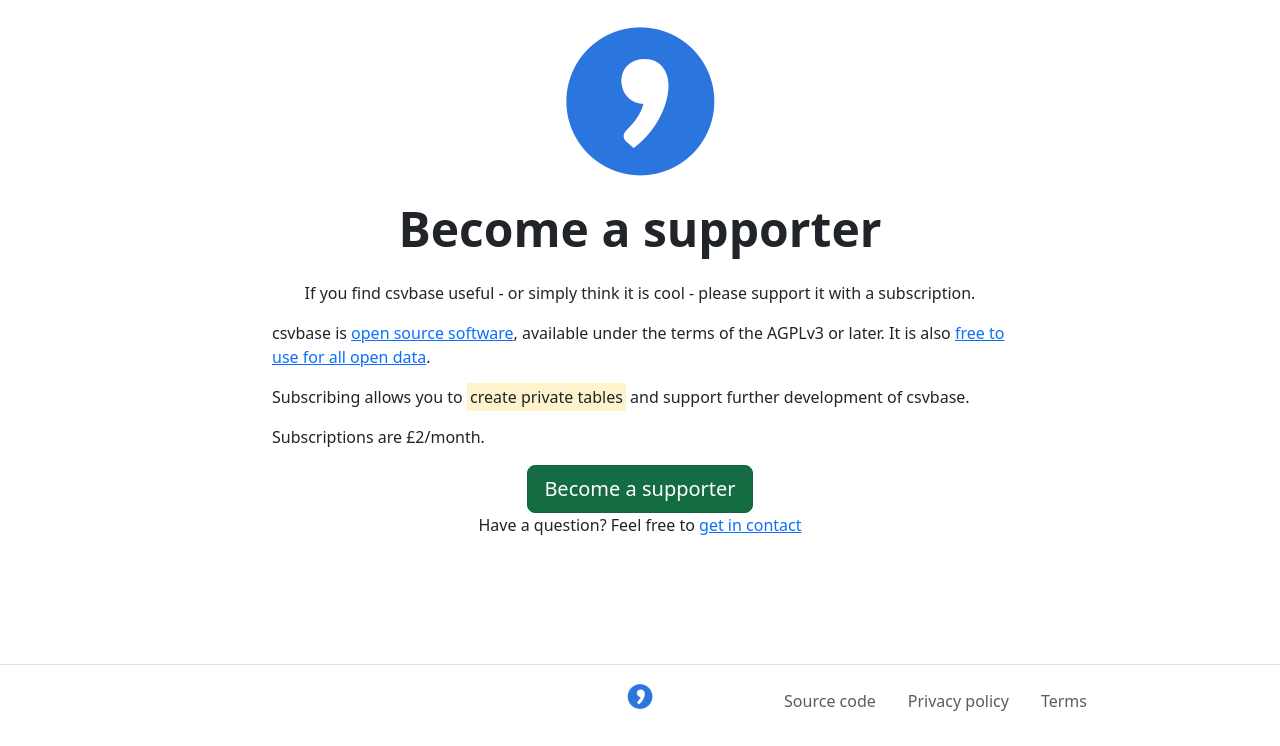
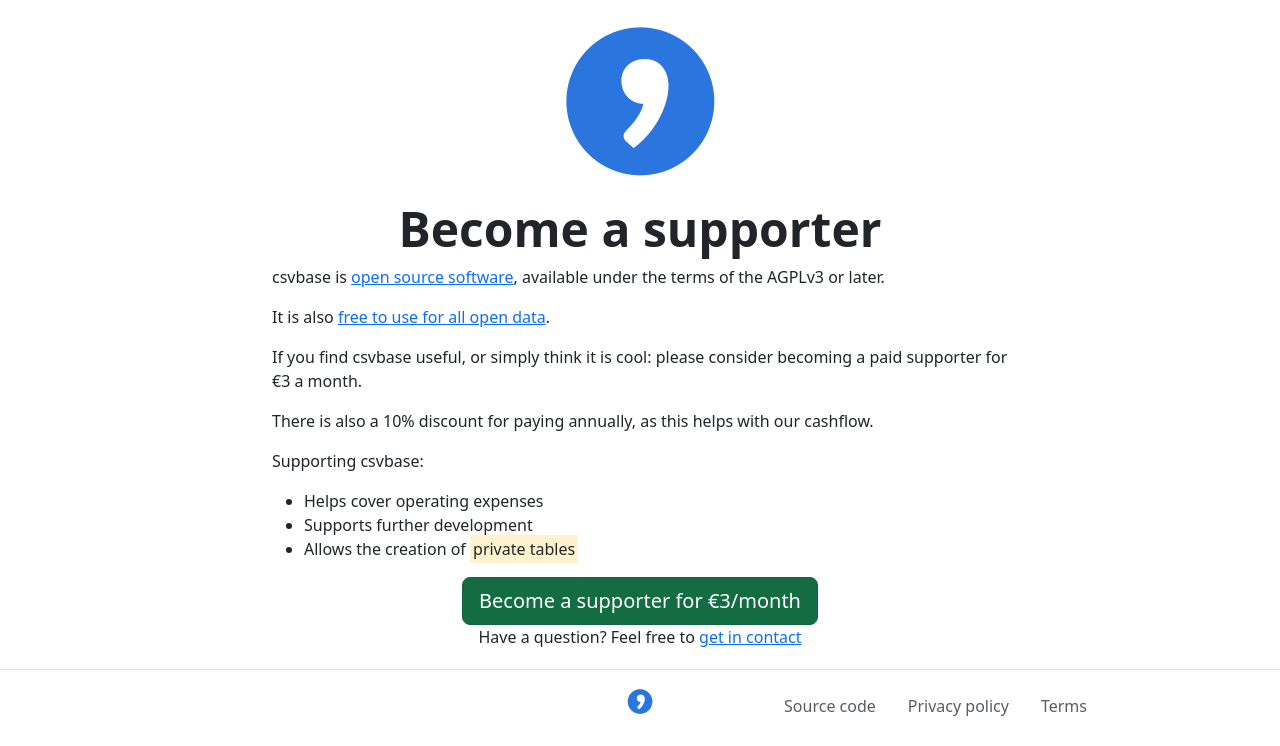
Before and after one commit to calpaterson/csvbase, a Flask app: template csvbase/web/billing/templates/pricing.html in a window 1280 px wide. Shown: the part 59-805 px from the top of the page. Before the commit the page ends 770 px from the top, so only its background shows below. Run offline with Flask 3, Linux system fonts and the light colour scheme; the template is opened without the code that fills it, so the values that code supplies are empty; parts of the project's set-up code (start-up, migrations or seed data) failed here and were passed over; some libraries are stand-ins or nearby versions.

Commit message:
Switch support over to euros for new supporters

```diff
--- a/csvbase/web/billing/templates/pricing.html
+++ b/csvbase/web/billing/templates/pricing.html
@@ -13,25 +13,31 @@
       </div>
     </div>
   </div>
-
-  <div class="row">
-    <div class="col-12 text-center">
-      <div class="my-3">
-        If you find csvbase useful - or simply think it is cool - please support it with a subscription.
-      </div>
-    </div>
-  </div>
-
   <div class="row">
     <div class="col-lg-8 offset-lg-2">
       <p>
-        csvbase is <a href="https://github.com/calpaterson/csvbase">open source software</a>, available under the terms of the AGPLv3 or later.  It is also <a href="/faq/usage">free to use for all open data</a>.
+        csvbase is <a href="https://github.com/calpaterson/csvbase">open
+        source software</a>, available under the terms of the AGPLv3 or
+        later.
       </p>
       <p>
-        Subscribing allows you to <mark>create private tables</mark> and support further development of csvbase.
+        It is also <a href="/faq/usage">free to use for all open data</a>.
       </p>
       <p>
-        Subscriptions are £2/month.
+        If you find csvbase useful, or simply think it is cool: please consider
+        becoming a paid supporter for €3 a month.
+      </p>
+      <p>
+        There is also a 10% discount for paying annually, as this helps with our
+        cashflow.
+      </p>
+      <p>Supporting csvbase:
+        <ul>
+          <li>Helps cover operating expenses</li>
+          <li>Supports further development</li>
+          <li>Allows the creation of <mark>private tables</mark></li>
+        </ul>
+      </p>
     </div>
   </div>
 
@@ -45,7 +51,7 @@
             <button type="submit"
                    class="btn btn-success btn-lg active text-center"
                    role="button"
-                   >Become a supporter</button>
+                   >Become a supporter for €3/month</button>
           </form>
         {% endif %}
         <div class="text-center">
```
Also changed, not shown: csvbase/web/faq/entries/usage.md (+1 -1 lines).
